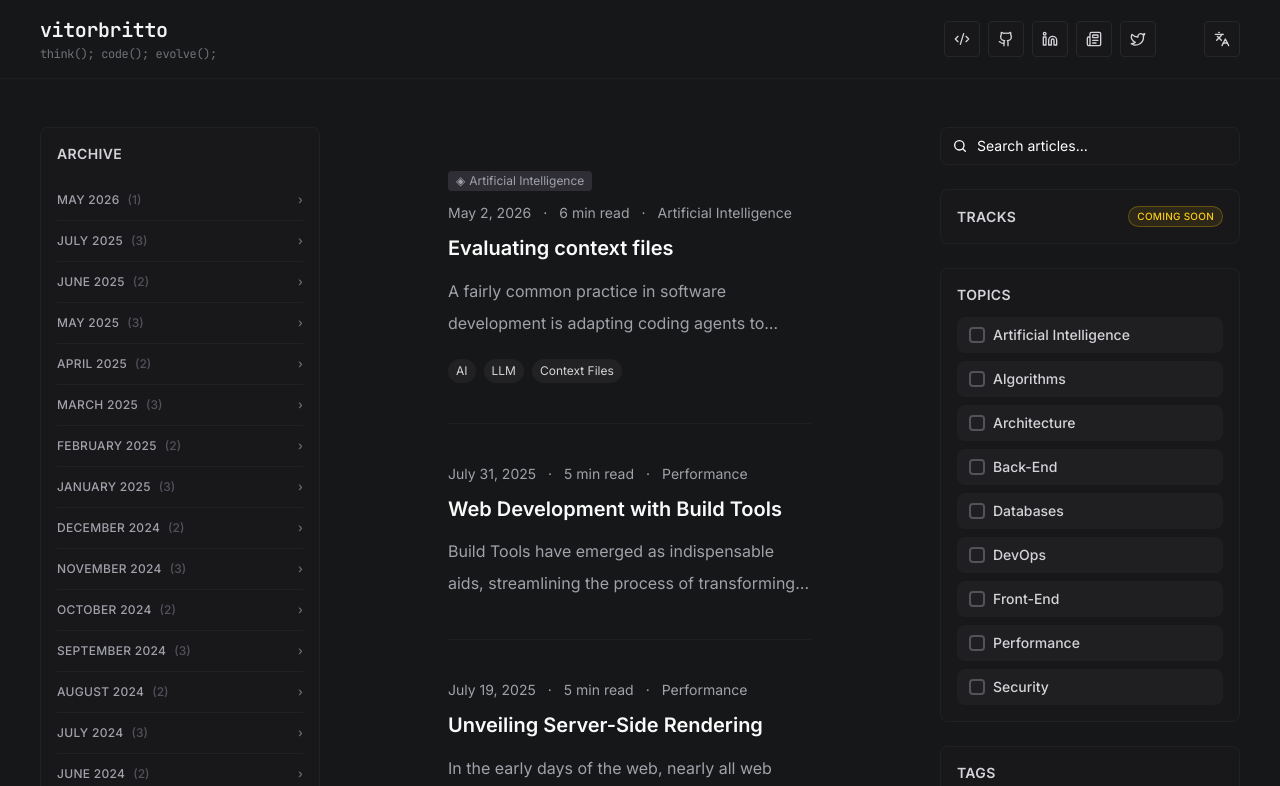
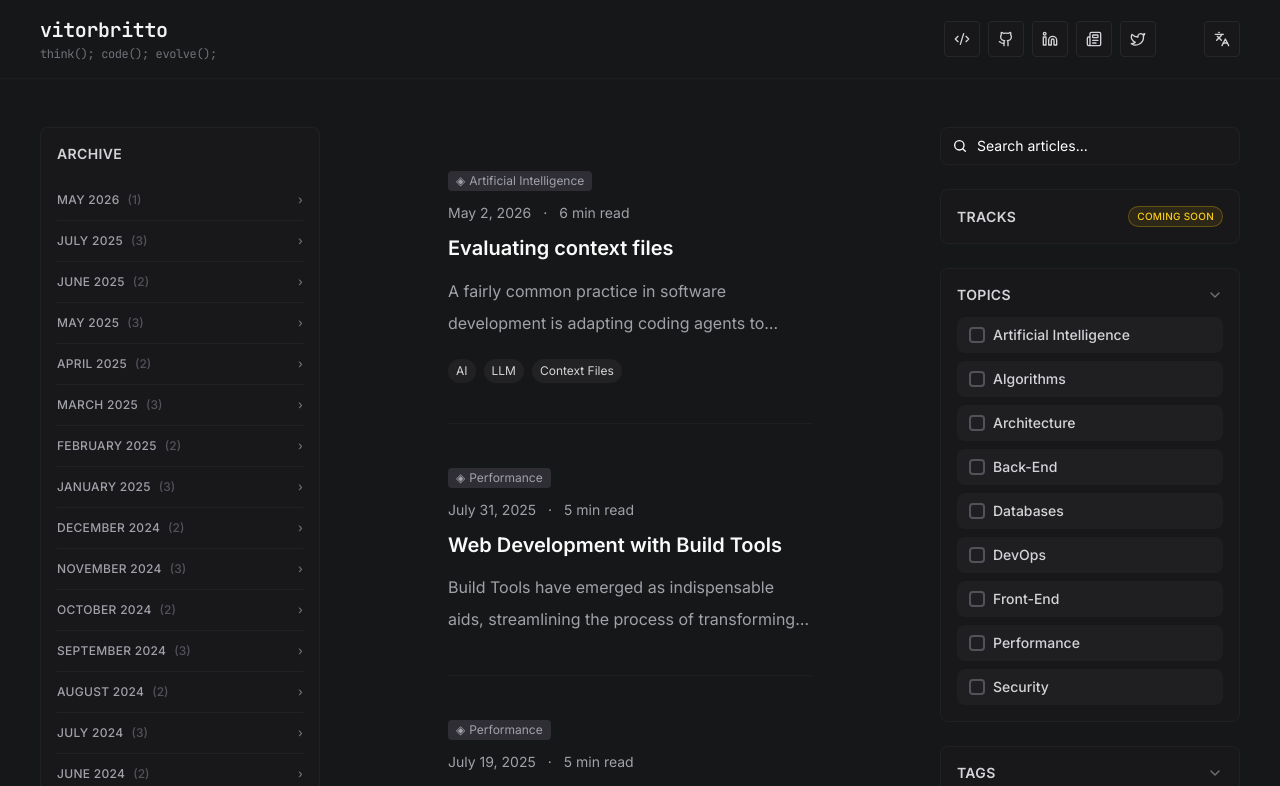
Before and after one commit to vitorbritto/blog, a Next.js app: page / in a window 1280 px wide. Shown: the top 786 px of the page. Built offline with nearby package versions, Linux system fonts and the light colour scheme.

Commit message:
feat: add accordions to sidebar options

```diff
--- a/components/MinimalArticleCard.tsx
+++ b/components/MinimalArticleCard.tsx
@@ -58,8 +58,8 @@ export function MinimalArticleCard({ article }: MinimalArticleCardProps) {
 
   const formattedDate = formatDate(article.date)
   const contentPreview = getContentPreview(translatedArticle.content)
-  const trackSlug = article.tracks?.[0]
-  const trackName = trackSlug ? t(`tracks.${trackSlug}.title`) : null
+  const topicSlug = article.categories[0]
+  const topicName = topicSlug ? translateCategory(topicSlug) : null
 
   return (
     <article className="border-b border-zinc-800/50 last:border-b-0">
@@ -69,11 +69,11 @@ export function MinimalArticleCard({ article }: MinimalArticleCardProps) {
       >
         <div className="flex gap-4">
           <div className="flex-1 min-w-0 space-y-3">
-            {trackName && (
+            {topicName && (
               <div>
                 <span className="inline-flex items-center gap-1 px-2 py-0.5 rounded text-xs bg-zinc-700/60 text-zinc-400">
                   <span aria-hidden>◈</span>
-                  <span>{trackName}</span>
+                  <span className="capitalize">{topicName}</span>
                 </span>
               </div>
             )}
@@ -87,14 +87,6 @@ export function MinimalArticleCard({ article }: MinimalArticleCardProps) {
               <span>
                 {article.readTime} {t('article.readTime')}
               </span>
-              {article.categories.length > 0 && (
-                <>
-                  <span>·</span>
-                  <span className="capitalize">
-                    {translateCategory(article.categories[0])}
-                  </span>
-                </>
-              )}
               {article.featured && (
                 <>
                   <span>·</span>
--- a/components/RightSidebar.tsx
+++ b/components/RightSidebar.tsx
@@ -1,6 +1,7 @@
 'use client'
 
 import { useEffect, useState } from 'react'
+import { ChevronDown } from 'lucide-react'
 import { Category, Track } from '@/lib/types/content'
 import { useTranslation } from '@/lib/hooks/useTranslation'
 
@@ -33,6 +34,17 @@ export function RightSidebar({
 }: RightSidebarProps) {
   const { t, translateCategory } = useTranslation()
   const [localQuery, setLocalQuery] = useState(searchQuery)
+  const [openSections, setOpenSections] = useState({
+    topics: true,
+    tags: true
+  })
+
+  function toggleSection(section: keyof typeof openSections) {
+    setOpenSections(prev => ({
+      ...prev,
+      [section]: !prev[section]
+    }))
+  }
 
   useEffect(() => {
     const timeout = setTimeout(() => {
@@ -120,20 +132,46 @@ export function RightSidebar({
 
       {categories.length > 0 && (
         <div className="rounded-lg border border-zinc-800/60 bg-zinc-900 p-4">
-          <div className="flex items-center justify-between mb-3">
-            <h3 className="text-sm font-semibold text-zinc-300 uppercase tracking-wide">
+          <div
+            className={`flex items-center justify-between ${
+              openSections.topics ? 'mb-3' : ''
+            }`}
+          >
+            <button
+              type="button"
+              onClick={() => toggleSection('topics')}
+              aria-expanded={openSections.topics}
+              aria-controls="topics-filter-panel"
+              className="flex min-w-0 flex-1 items-center justify-between gap-3 text-left"
+            >
+              <span className="flex min-w-0 items-center gap-2">
+                <span className="text-sm font-semibold text-zinc-300 uppercase tracking-wide">
                   {t('filters.topics')}
-            </h3>
+                </span>
+                {selectedCategories.length > 0 && (
+                  <span className="rounded-full bg-zinc-800 px-1.5 py-0.5 text-[10px] font-medium text-zinc-400">
+                    {selectedCategories.length}
+                  </span>
+                )}
+              </span>
+              <ChevronDown
+                aria-hidden
+                className={`h-4 w-4 shrink-0 text-zinc-500 transition-transform ${
+                  openSections.topics ? 'rotate-0' : '-rotate-90'
+                }`}
+              />
+            </button>
             {selectedCategories.length > 0 && (
               <button
                 onClick={onClearAllCategories}
-                className="text-xs text-zinc-500 hover:text-zinc-300 transition-colors"
+                className="ml-3 text-xs text-zinc-500 hover:text-zinc-300 transition-colors"
               >
                 {t('filters.clearAll')}
               </button>
             )}
           </div>
-          <div className="flex flex-col gap-2">
+          {openSections.topics && (
+            <div id="topics-filter-panel" className="flex flex-col gap-2">
               {categories.map(category => (
                 <button
                   key={category.slug}
@@ -159,25 +197,52 @@ export function RightSidebar({
                 </button>
               ))}
             </div>
+          )}
         </div>
       )}
 
       {tags.length > 0 && (
         <div className="rounded-lg border border-zinc-800/60 bg-zinc-900 p-4">
-          <div className="flex items-center justify-between mb-3">
-            <h3 className="text-sm font-semibold text-zinc-300 uppercase tracking-wide">
+          <div
+            className={`flex items-center justify-between ${
+              openSections.tags ? 'mb-3' : ''
+            }`}
+          >
+            <button
+              type="button"
+              onClick={() => toggleSection('tags')}
+              aria-expanded={openSections.tags}
+              aria-controls="tags-filter-panel"
+              className="flex min-w-0 flex-1 items-center justify-between gap-3 text-left"
+            >
+              <span className="flex min-w-0 items-center gap-2">
+                <span className="text-sm font-semibold text-zinc-300 uppercase tracking-wide">
                   {t('filters.tags')}
-            </h3>
+                </span>
+                {selectedTags.length > 0 && (
+                  <span className="rounded-full bg-zinc-800 px-1.5 py-0.5 text-[10px] font-medium text-zinc-400">
+                    {selectedTags.length}
+                  </span>
+                )}
+              </span>
+              <ChevronDown
+                aria-hidden
+                className={`h-4 w-4 shrink-0 text-zinc-500 transition-transform ${
+                  openSections.tags ? 'rotate-0' : '-rotate-90'
+                }`}
+              />
+            </button>
             {selectedTags.length > 0 && (
               <button
                 onClick={onClearAllTags}
-                className="text-xs text-zinc-500 hover:text-zinc-300 transition-colors"
+                className="ml-3 text-xs text-zinc-500 hover:text-zinc-300 transition-colors"
               >
                 {t('filters.clearAll')}
               </button>
             )}
           </div>
-          <div className="flex flex-col gap-2">
+          {openSections.tags && (
+            <div id="tags-filter-panel" className="flex flex-col gap-2">
               {tags.slice(0, 30).map(tag => (
                 <button
                   key={tag}
@@ -203,6 +268,7 @@ export function RightSidebar({
                 </button>
               ))}
             </div>
+          )}
         </div>
       )}
     </aside>
```
Lines whose indentation alone changed are shown as unchanged.
